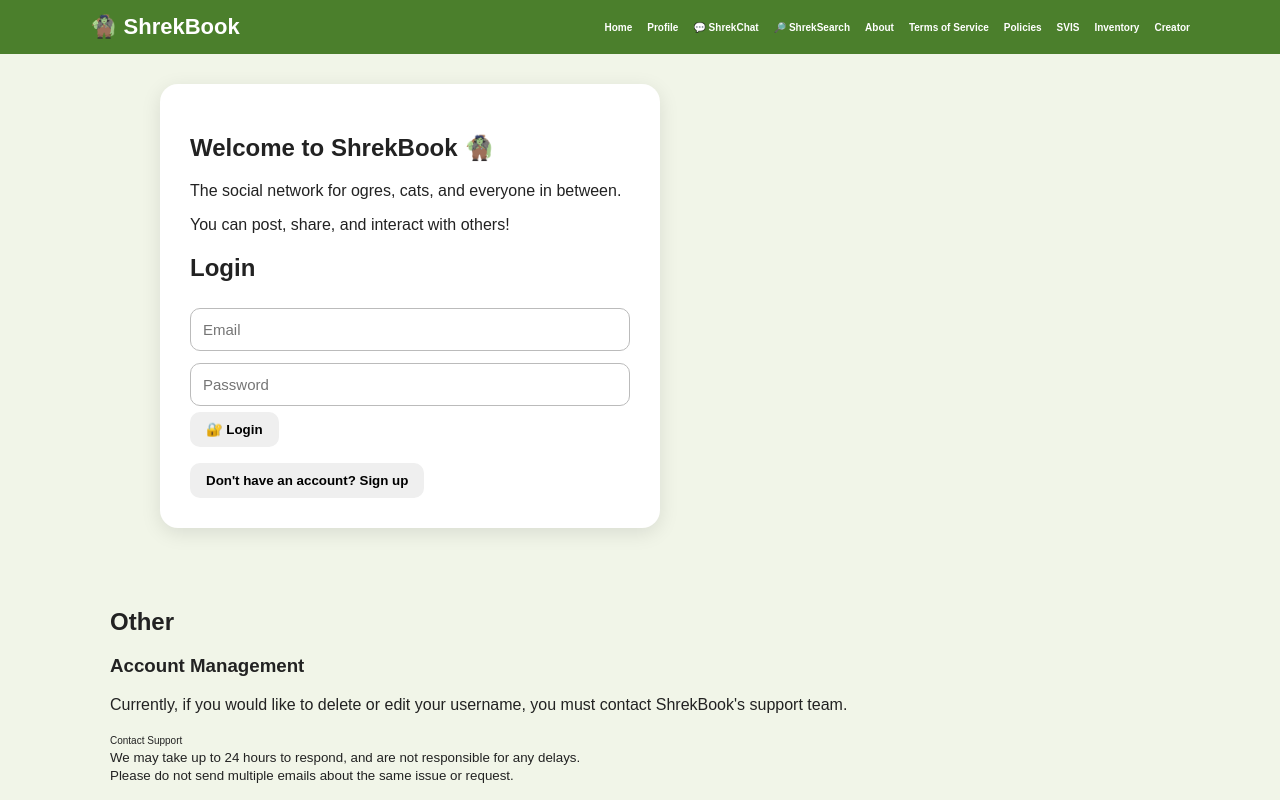
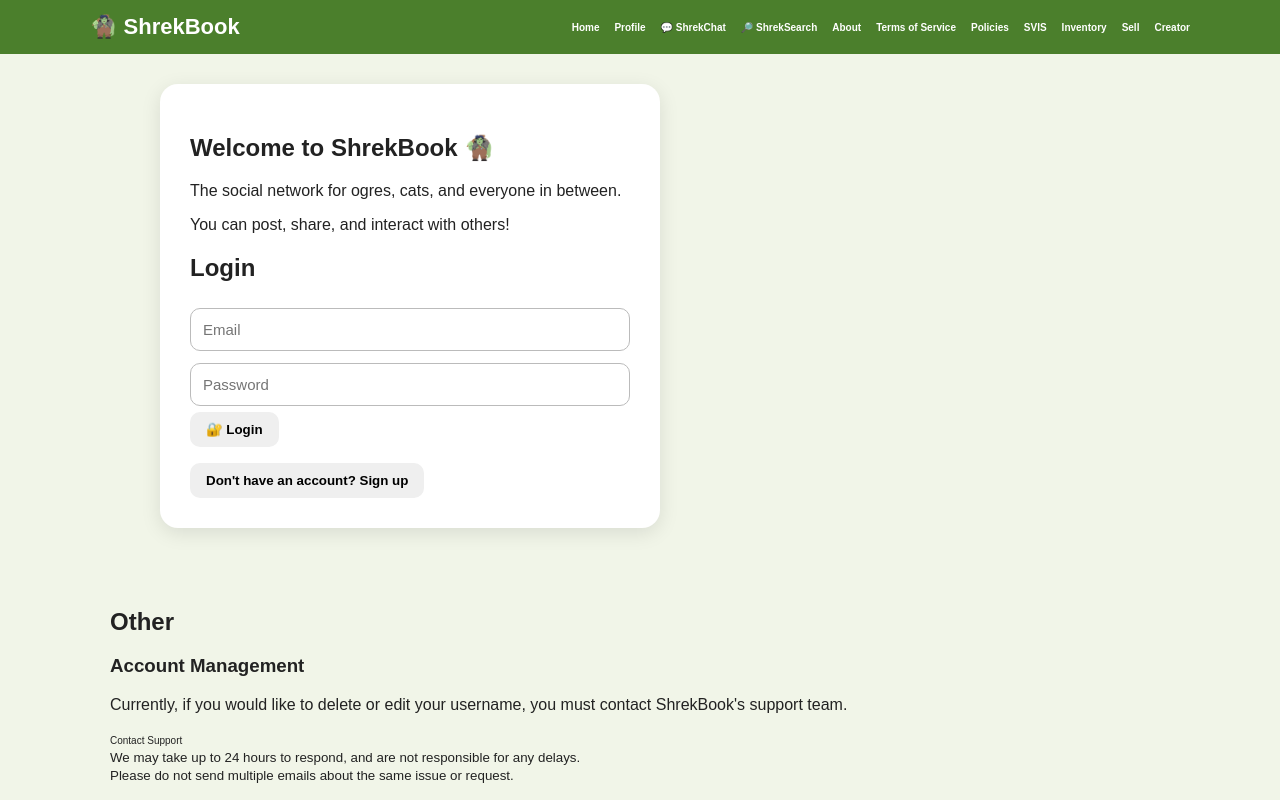
Before and after one commit to jw20152025-blip/ShrekBook, a website: page public/index.html in a window 1280 px wide. Shown: the top 800 px of the page. Drawn offline with Linux system fonts and the light colour scheme; no server answers.

Commit message:
Update index.html

```diff
--- a/public/index.html
+++ b/public/index.html
@@ -270,7 +270,7 @@
 
             <a href="/svis.html">SVIS</a>
             <a href="/inventory.html">Inventory</a>
-
+            <a href="/sell.html">Sell</a>
             <a href="/creator.html">Creator</a>
             <button
                 id="logout-button"
```
